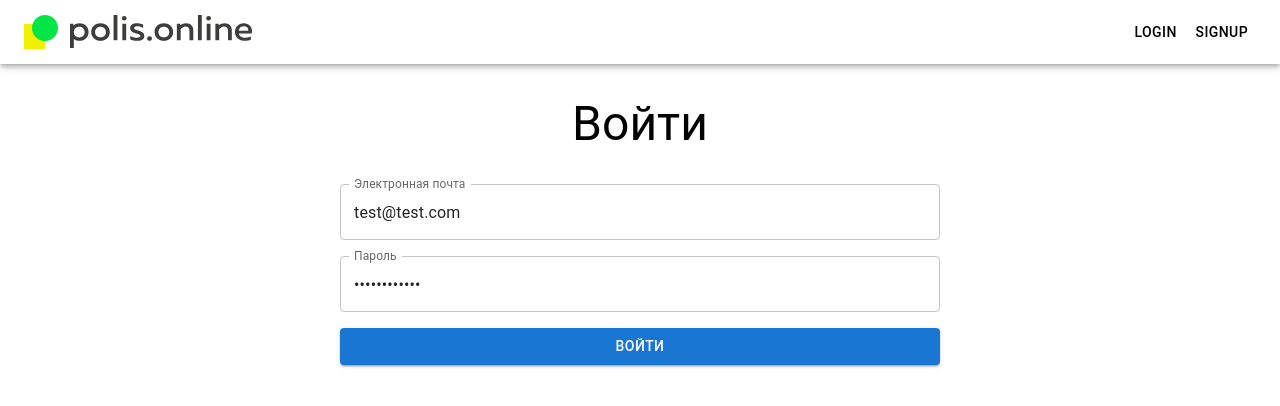
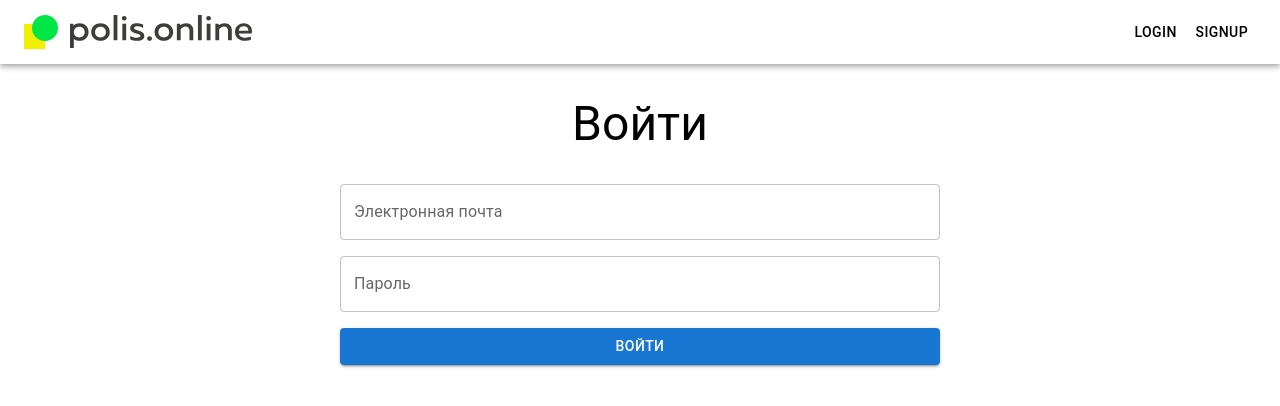
Before and after one commit to atef2827/Polis.online-test-ReactJS, a React (Create React App) app in the folder polis-online-test/: page /login in a window 1280 px wide. Shown: the top 406 px of the page. Built offline with nearby package versions, Linux system fonts and the light colour scheme.

Commit message:
remove testing email & password init

```diff
--- a/polis-online-test/src/components/Login/form.js
+++ b/polis-online-test/src/components/Login/form.js
@@ -11,8 +11,8 @@ const LoginForm = () => {
   const navigate = useNavigate();
 
   const initialValues = {
-    email: 'test@test.com',
-    password: 'Password123!'
+    email: '',
+    password: ''
   };
 
   const validationSchema = Yup.object({
```
